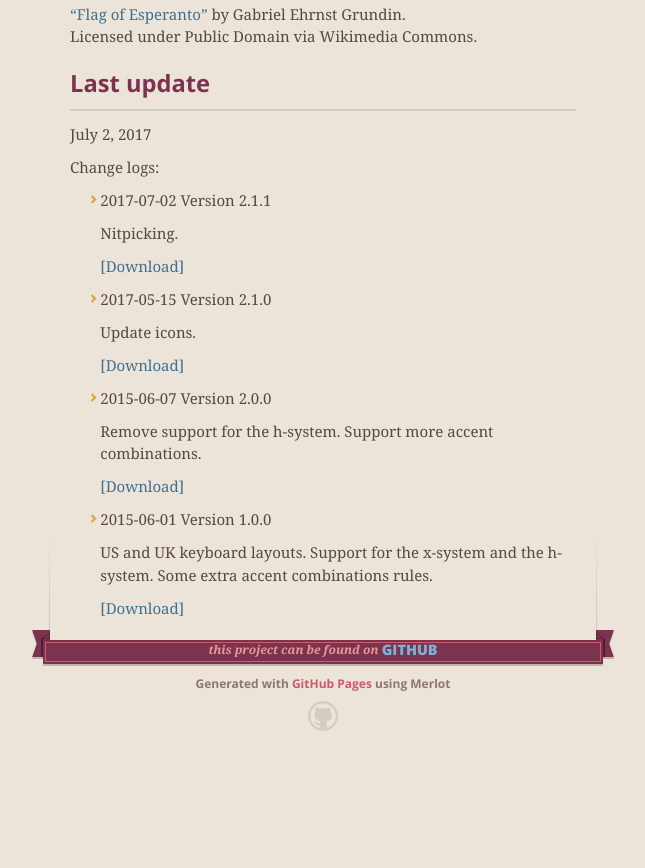
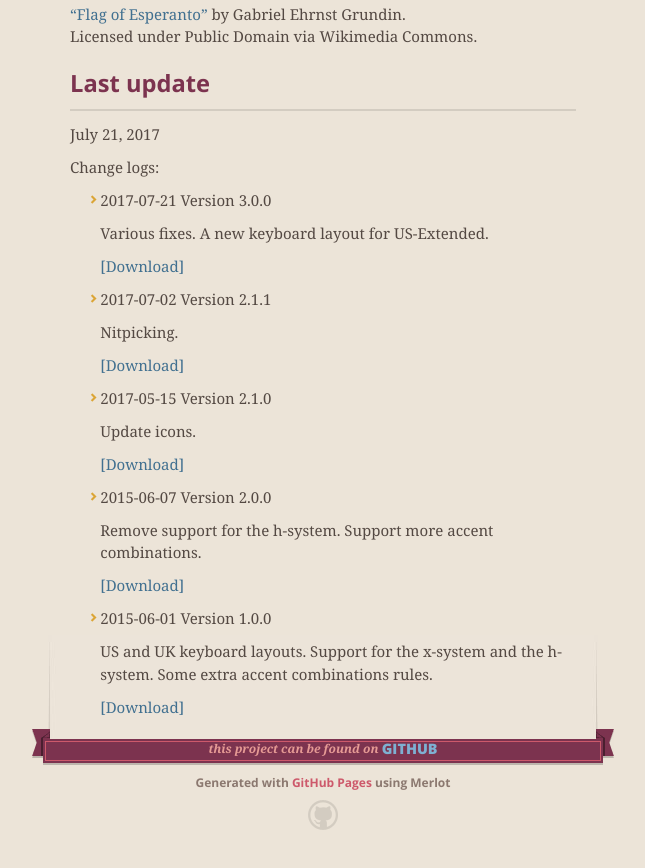
Before and after one commit to o4tuna/mac-keyboard-Esperanto, a plain HTML site: page docs/index.html in a window 1280 px wide. Shown: the part 1638-2506 px from the top of the page, without its empty margins (317-962 px from the left). Before the commit the page ends 2409 px from the top, so only its background shows below. Drawn offline with nearby package versions, Linux system fonts and the light colour scheme.

Commit message:
Update online documentation

```diff
--- a/docs/index.html
+++ b/docs/index.html
@@ -109,10 +109,15 @@ Licensed under Public Domain via Wikimedia Commons.</p>
 <h2>
 <a id="last-update" class="anchor" href="#last-update" aria-hidden="true"><span class="octicon octicon-link"></span></a>Last update</h2>
 
-<p>July 2, 2017</p>
+<p>July 21, 2017</p>
 
 <p>Change logs:</p>
 <ul>
+  <li>
+    <p>2017-07-21 Version 3.0.0</p>
+    <p>Various fixes. A new keyboard layout for US-Extended.</p>
+    <p><a href="https://github.com/jakwings/mac-keyboard-Esperanto/releases/tag/v3.0.0">[Download]</a></p>
+  </li>
   <li>
     <p>2017-07-02 Version 2.1.1</p>
     <p>Nitpicking.</p>
```
